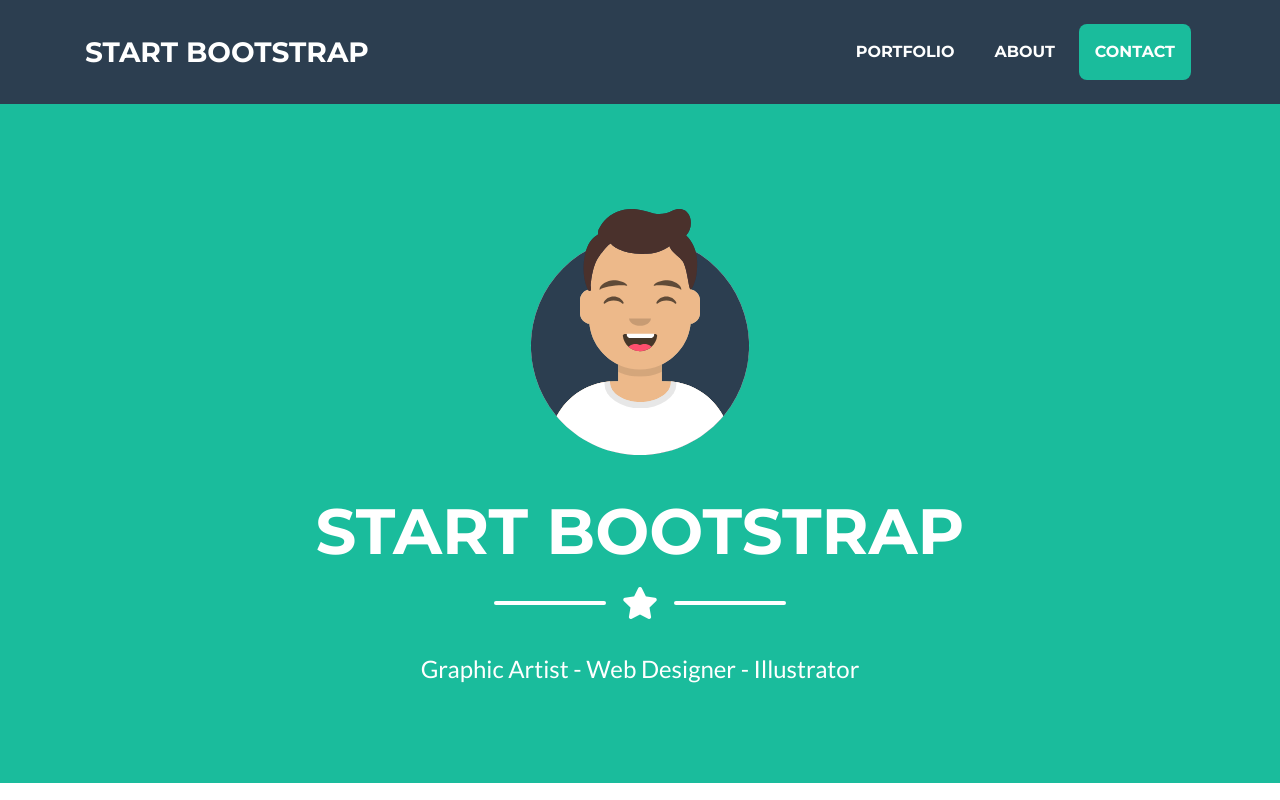
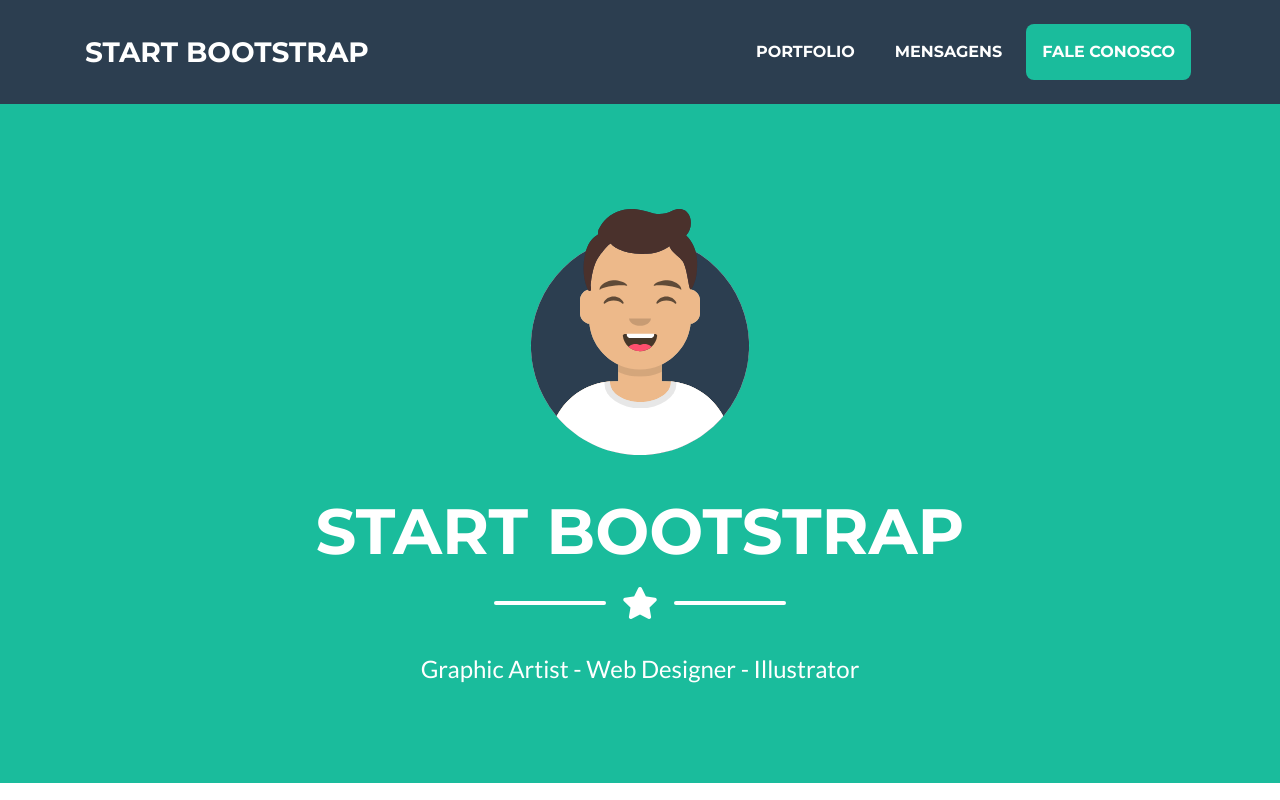
Before and after one commit to prcalves/site, a website with bundled scripts: page index.html in a window 1280 px wide. Shown: the top 800 px of the page. Built offline with nearby package versions, Linux system fonts and the light colour scheme.

Commit message:
Update index.html

```diff
--- a/index.html
+++ b/index.html
@@ -36,10 +36,10 @@
             <a class="nav-link py-3 px-0 px-lg-3 rounded js-scroll-trigger" href="#portfolio">Portfolio</a>
           </li>
           <li class="nav-item mx-0 mx-lg-1">
-            <a class="nav-link py-3 px-0 px-lg-3 rounded js-scroll-trigger" href="#about">About</a>
+            <a class="nav-link py-3 px-0 px-lg-3 rounded js-scroll-trigger" href="#about">Mensagens</a>
           </li>
           <li class="nav-item mx-0 mx-lg-1">
-            <a class="nav-link py-3 px-0 px-lg-3 rounded js-scroll-trigger" href="#contact">Contact</a>
+            <a class="nav-link py-3 px-0 px-lg-3 rounded js-scroll-trigger" href="#contact">Fale Conosco</a>
           </li>
         </ul>
       </div>
```
